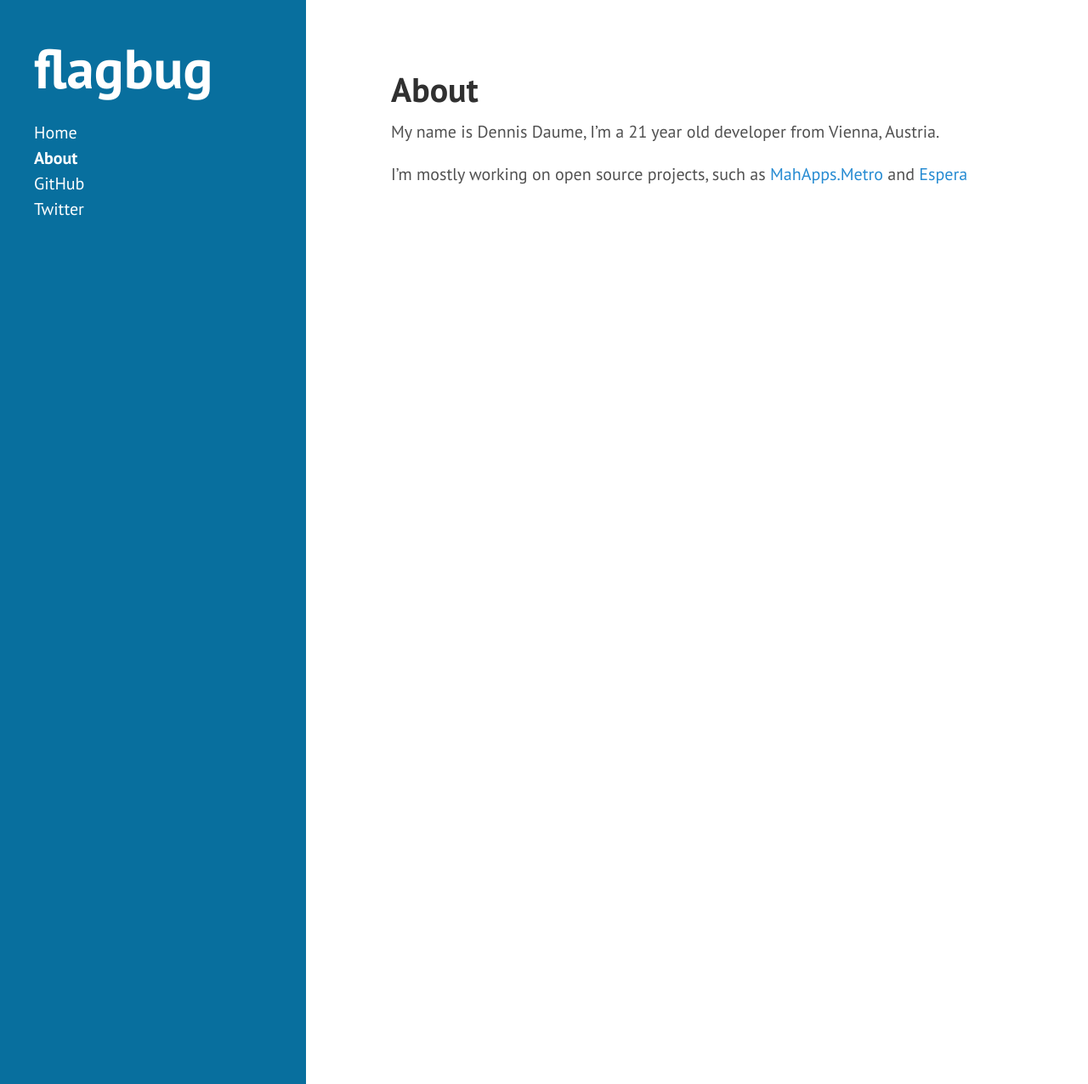
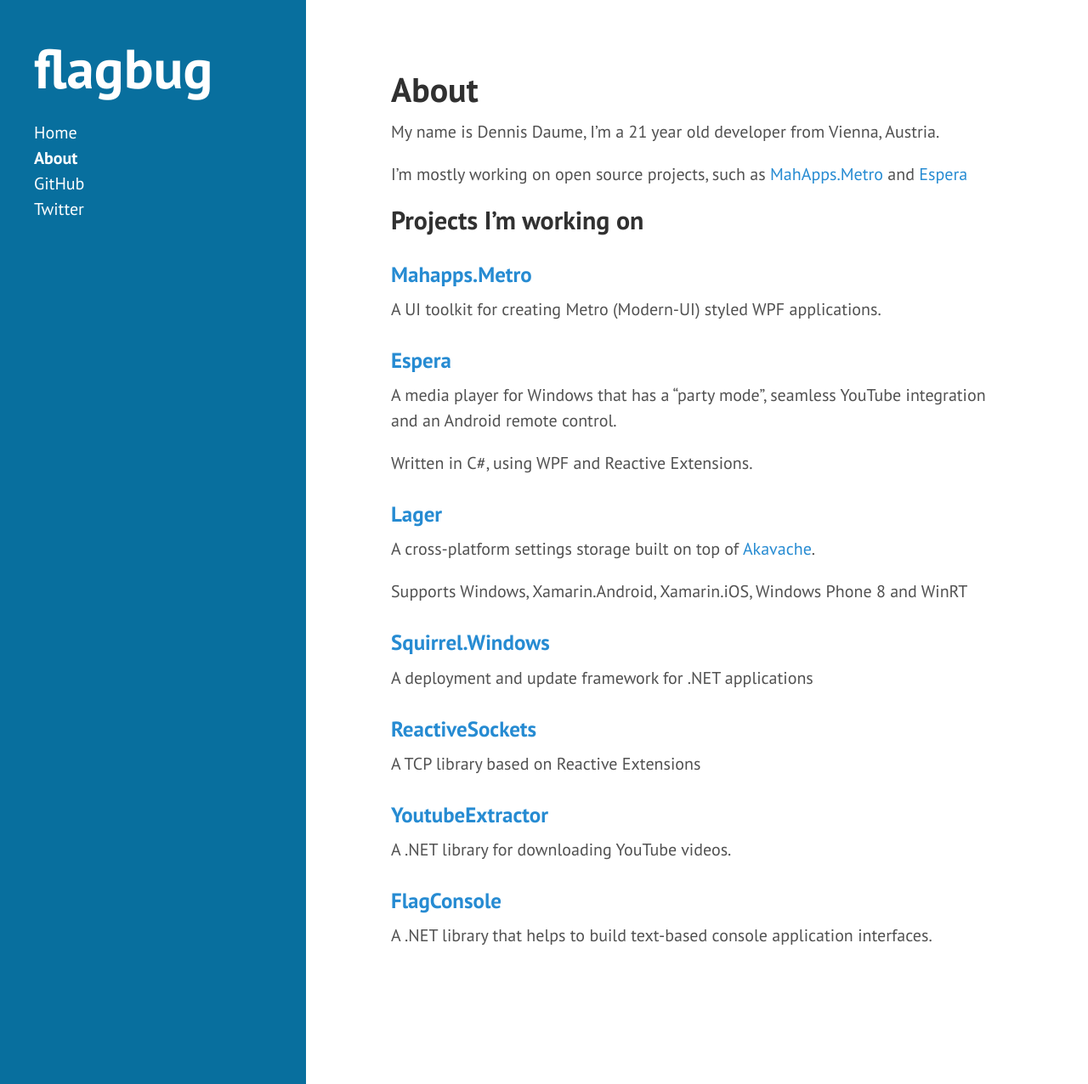
Before and after one commit to flagbug/flagbug.github.com, a Jekyll site: the page built from about.md, in a window 1280 px wide and 1276 px high. Shown: the whole window at 85% size. Built offline with Jekyll 4.4.1, drawn with Linux system fonts in a browser that asks for light colours; Markdown is read by kramdown in place of the engine named in the settings.

Commit message:
Update about.md

```diff
--- a/about.md
+++ b/about.md
@@ -6,3 +6,35 @@
 My name is Dennis Daume, I'm a 21 year old developer from Vienna, Austria.
 
 I'm mostly working on open source projects, such as [MahApps.Metro](https://github.com/MahApps/MahApps.Metro) and [Espera](https://github.com/flagbug/Espera)
+
+## Projects I'm working on
+
+### [Mahapps.Metro](https://github.com/MahApps/MahApps.Metro)
+A UI toolkit for creating Metro (Modern-UI) styled WPF applications.
+
+### [Espera](https://github.com/flagbug/Espera)
+A media player for Windows that has a "party mode", seamless YouTube integration and an Android remote control.
+
+Written in C#, using WPF and Reactive Extensions.
+
+### [Lager](https://github.com/flagbug/Lager)
+
+A cross-platform settings storage built on top of [Akavache](https://github.com/Akavache/Akavache).
+
+Supports Windows, Xamarin.Android, Xamarin.iOS, Windows Phone 8 and WinRT
+
+### [Squirrel.Windows](https://github.com/Squirrel/Squirrel.Windows)
+
+A deployment and update framework for .NET applications
+
+### [ReactiveSockets](https://github.com/clariuslabs/reactivesockets)
+
+A TCP library based on Reactive Extensions
+
+### [YoutubeExtractor](https://github.com/flagbug/YoutubeExtractor)
+
+A .NET library for downloading YouTube videos.
+
+### [FlagConsole](https://github.com/flagbug/FlagConsole)
+
+A .NET library that helps to build text-based console application interfaces.
```
